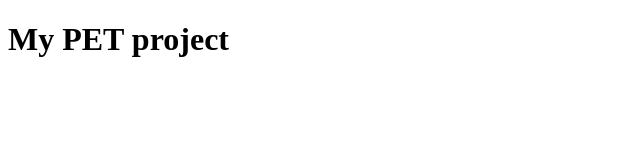
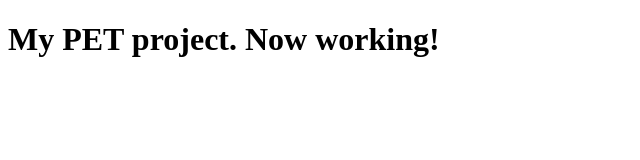
Before and after one commit to LowPassenger/pet-project, a plain HTML site: page index.html in a window 1280 px wide. Shown: the whole page, without its empty margins (0-640 px from the left). Drawn offline with Linux system fonts and the light colour scheme.

Commit message:
Update index.html

```diff
--- a/index.html
+++ b/index.html
@@ -7,6 +7,6 @@
     <title>PET Project</title>
 </head>
 <body>
-    <h1>My PET project</h1>
+    <h1>My PET project. Now working!</h1>
 </body>
 </html>
```
